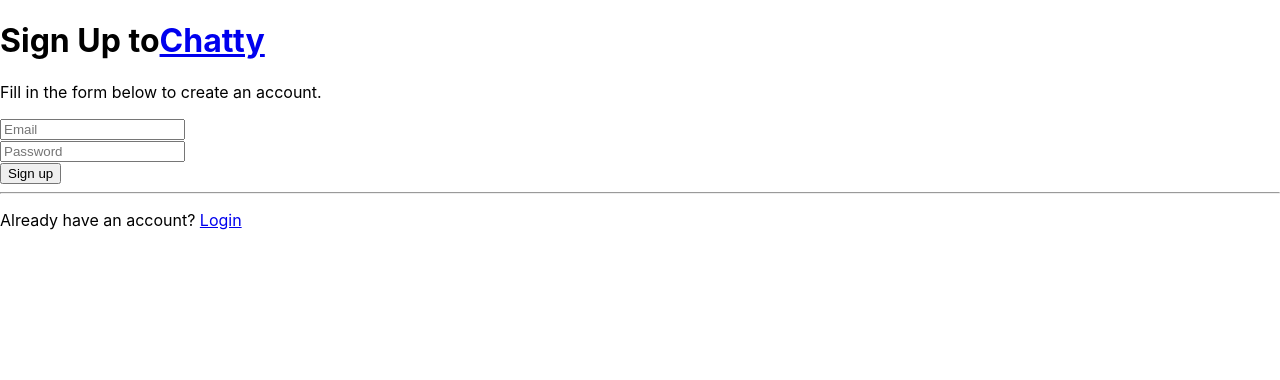
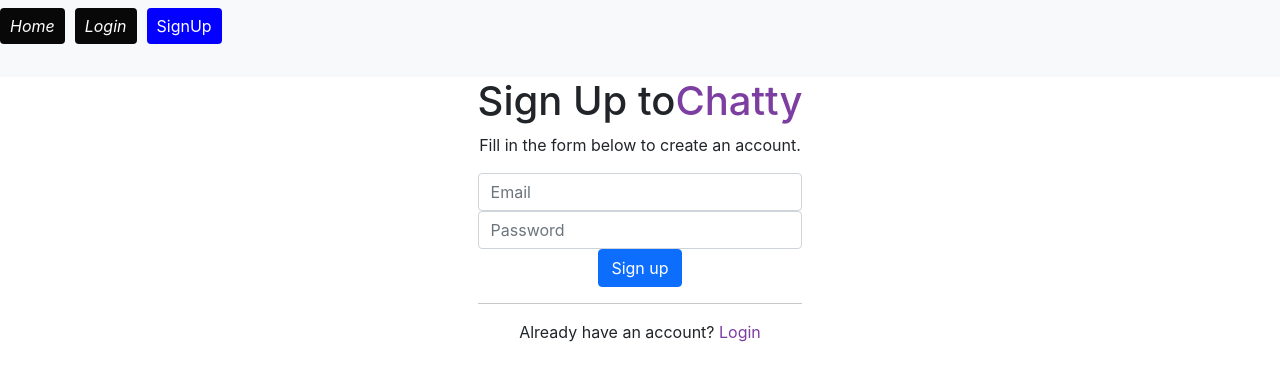
Before and after one commit to franccescogiordano/ChattyTaller, a React (Create React App) app: page /signup in a window 1280 px wide. Shown: the top 380 px of the page. Built offline with nearby package versions, Linux system fonts and the light colour scheme; no server answers.

Commit message:
api terminada

```diff
--- a/package.json
+++ b/package.json
@@ -7,6 +7,7 @@
     "@testing-library/react": "^12.1.4",
     "@testing-library/user-event": "^13.5.0",
     "firebase": "^9.6.10",
+    "moment": "^2.29.2",
     "react": "^18.0.0",
     "react-dom": "^18.0.0",
     "react-router-dom": "^6.3.0",
--- a/public/index.html
+++ b/public/index.html
@@ -15,6 +15,7 @@
       user's mobile device or desktop. See https://developers.google.com/web/fundamentals/web-app-manifest/
     -->
     <link rel="manifest" href="%PUBLIC_URL%/manifest.json" />
+    <link href="https://cdn.jsdelivr.net/npm/bootstrap@5.1.3/dist/css/bootstrap.min.css" rel="stylesheet" integrity="sha384-1BmE4kWBq78iYhFldvKuhfTAU6auU8tT94WrHftjDbrCEXSU1oBoqyl2QvZ6jIW3" crossorigin="anonymous">
     <!--
       Notice the use of %PUBLIC_URL% in the tags above.
       It will be replaced with the URL of the `public` folder during the build.
--- a/src/App.jsx
+++ b/src/App.jsx
@@ -6,12 +6,13 @@
 	Navigate
 } from 'react-router-dom';
 import Home from './pages/Home';
+import './index.css';
 import Chat from './pages/Chat';
 import SignUp from './pages/SignUp';
 import Login from './pages/Login';
 import { auth } from './services/firebase';
 import { onAuthStateChanged } from 'firebase/auth';
-
+import BarraDeNavegacion from './components/BarraDeNavegacion';
 
 function PublicOutlet({ authenticated, children }) {
   return (!authenticated ? children : <Navigate to='/chat' />);
@@ -49,10 +50,8 @@
 
   return state.loading === true ? (
 		<h2>Loading...</h2>
-	) : (
-    <Router>
-
-
+	) : ( <Router>
+       <BarraDeNavegacion className="barrita" authenticated={state.authenticated}/>
     <Routes>
       <Route path='/' element={<Home />} />
       <Route
@@ -61,26 +60,15 @@
           <PrivateOutlet authenticated={state.authenticated}>
             <Chat />
           </PrivateOutlet>
-        }
-      />
-
-      <Route
-        path='/signup'
-        element={
-          <PublicOutlet authenticated={state.authenticated}>
-            <SignUp />
-          </PublicOutlet>
-        }
-      />
-
+        }/>
+      <Route path='/signup' element={<PublicOutlet authenticated={state.authenticated}> <SignUp /></PublicOutlet> }/>
       <Route
         path='/login'
         element={
           <PublicOutlet authenticated={state.authenticated}>
             <Login />
           </PublicOutlet>
-        }
-      />
+        }/>
     </Routes>
   </Router>
   	);
--- /dev/null
+++ b/src/components/BarraDeNavegacion.jsx
@@ -0,0 +1,47 @@
+import React from 'react';
+import { Link, NavLink } from 'react-router-dom';
+function BarraDeNavegacion({ authenticated }) {
+	return (
+
+		<nav className='navbar navbar-expand-lg navbar-light bg-light'
+
+		>
+			<div className='nav'>
+				<NavLink
+					to='/'exact	className={({ isActive }) => (isActive ? 'active' : 'inactive')}	>	Home	</NavLink>
+			</div>
+			{authenticated ? (
+				<div className='nav'>
+					<NavLink
+						to='/chat'
+						className={({ isActive }) => (isActive ? 'active' : 'inactive')}
+					>
+						Chat
+					</NavLink>
+				</div>
+			) : (
+				<>
+					<div className='nav'>
+						<NavLink
+							to='/login'
+							className={({ isActive }) => (isActive ? 'active' : 'inactive')}
+						>
+							Login
+						</NavLink>
+					</div>
+					<div className='nav'>
+						<NavLink
+							to='/signup'
+							className={({ isActive }) => (isActive ? 'active' : 'inactive')}
+						>
+							SignUp
+						</NavLink>
+					</div>
+				</>
+			)}
+		</nav>
+
+	);
+}
+
+export default BarraDeNavegacion;
--- a/src/index.css
+++ b/src/index.css
@@ -11,7 +11,13 @@
   font-family: source-code-pro, Menlo, Monaco, Consolas, 'Courier New',
     monospace;
 }
-
+.nav a.active {
+  color: #fff;
+  background: #0400ff;
+}
+.nav a.inactive {
+  font-style: italic;
+}
 .divhome{
  display: flex;
  flex-direction: column;
@@ -20,3 +26,20 @@
   text-align: center;
   margin-top: "5px";
 }
+a {
+  color: #7d3ea1;
+  text-decoration: none;
+}
+
+
+.nav {
+  margin-bottom: 25px;
+}
+
+.nav a {
+  background: #080808;
+  border-radius: 4px;
+  padding: 6px 10px;
+  margin-right: 10px;
+  color: #fff;
+}
--- a/src/index.js
+++ b/src/index.js
@@ -3,6 +3,4 @@
 import App from './App';
 import ReactDOMClient from 'react-dom/client';
 
-ReactDOMClient.createRoot(
-document.getElementById('root'))
-.render(<App />);
+ReactDOMClient.createRoot(document.getElementById('root')).render(<App />);
--- a/src/pages/Chat.jsx
+++ b/src/pages/Chat.jsx
@@ -1,9 +1,12 @@
 import { auth } from "../services/firebase";
 import { db } from "../services/firebase"
+import { signOut } from 'firebase/auth';
+import moment from 'moment'
+import { onValue, push, ref } from 'firebase/database';
 import React, { Component, useEffect, useState } from 'react';
 function Chat() {
   const [state, setState] = useState({
-        user: auth().currentUser,
+        user: auth.currentUser,
         chats: [],
         content: '',
         readError: null,
@@ -13,48 +16,58 @@
 
       const handleChange = (e) => {
         setState({
-          content: e.target.value
+          ...state,
+          content: e.target.value,
         });
       }
       const handleSubmit = async (e) => {
         e.preventDefault();
-        setState({ writeError: null });
+        setState({...state, writeError: null });
+        const newChat = {
+          author: state.user.email.split('@')[0],
+          content: state.content,
+          timestamp: Date.now(),
+          uid: state.user.uid,
+        };
         try {
-          await db.ref("chats").push({
-            content: state.content,
-            timestamp: Date.now(),
-            uid: state.user.uid
-          });
-          setState({ content: '' });
+          await push(ref(db, 'chatty'), newChat);
+          const newChats = [...state.chats, newChat];
+          setState({ ...state, chats: newChats, content: '' });
         } catch (error) {
-          setState({ writeError: error.message });
+          setState({...state, writeError: error.message });
         }
       }
       useEffect(() => {
-      setState({ readError: null });
+        setState({ ...state, readError: null });
       try {
-        db.ref("chats").on("value", snapshot => {
+        onValue(ref(db, 'chatty'), (snapshot) => {
           let chats = [];
           snapshot.forEach((snap) => {
             chats.push(snap.val());
           });
-          setState({ chats });
+          setState({ ...state, chats });
         });
-      } catch (error) {
-        setState({ readError: error.message });
+      } catch (e) {
+        setState({ ...state, readError: e.message });
       }
     }, []);
-    return ( <div>
+    return ( <div className="divhome">
+      <div>
+					Login in as: <strong>{state.user.email} </strong>
+					<button className="btn btn-warning" onClick={() => signOut(auth)}>Sign out</button>
+				</div>
               <div className="chats">
-                {state.chats.map(chat => {
-                  return <p key={chat.timestamp}>{chat.content}</p>
+                {state.chats.map((chat) => {
+                  return (<p key={chat.timestamp}>
+                  {chat.author} - {chat.content} ({moment(chat.timestamp).format('LT')})
+                </p>);
                 })}
               </div>
               {}
               <form onSubmit={handleSubmit}>
                 <input onChange={handleChange} value={state.content}></input>
                 {state.error ? <p>{state.writeError}</p> : null}
-                <button type="submit">Send</button>
+                <button  className="btn btn-primary" type="submit">Send</button>
               </form>
               <div>
                 Login in as: <strong>{state.user.email}</strong>
--- a/src/pages/Home.jsx
+++ b/src/pages/Home.jsx
@@ -2,12 +2,13 @@
 import { Link } from 'react-router-dom';
 
 function Home() {
-	return (
+	return (<>
 		<div className="div_home">
 			<h1>
 				Welcome to <Link to='/'>Chatty</Link>
 			</h1>
 		</div>
+        </>
 	);
 }
 export default Home;
--- a/src/pages/Login.jsx
+++ b/src/pages/Login.jsx
@@ -24,12 +24,8 @@
         } catch (error) {
           setState({ error: error.message });
         }
+    }
 
-    const handleChange = async (e) => {
-        setState({
-            [e.target.name]: e.target.value
-        });
-    }
 
     const handleSubmit =  async (e) =>{
         e.preventDefault();
@@ -44,56 +40,54 @@
 
 
         return (
-            <div>
-                <form
-                    autoComplete="off"
-                    onSubmit={handleSubmit}
-                >
+            <div className="divhome">
+                <form  className="form-group" autoComplete="off" onSubmit={handleSubmit} >
                     <h1>
                         Login to
                         <Link to="/">
                             Chatty
                         </Link>
                     </h1>
-                    <p>
+                    <p className="mb-0">
                         Fill in the form below to login to your account.
                     </p>
-                    <div>
-                        <input
+                    <div className="form-group">
+                        <input className="form-control"
                             placeholder="Email"
                             name="email"
                             type="email"
-                            onChange={handleChange}
+                            onChange={(e) => setState({...state,email : e.target.value})}
                             value={state.email}
                         />
                     </div>
-                    <div>
+                    <div className="form-group">
                         <input
+                        className="form-control"
                             placeholder="Password"
                             name="password"
-                            onChange={handleChange}
+                            onChange={(e) => setState({...state,password : e.target.value})}
                             value={state.password}
                             type="password"
                         />
                     </div>
-                    <div>
+                    <div className="form-group">
                         {state.error ? (
                             <p>{state.error}</p>
                         ) : null}
-                        <button type="submit">Login</button>
+                        <button className="btn btn-primary" type="submit">Login</button>
                     </div>
                     <hr />
-                    <p>
+                    <p className="lead">
                         Don't have an account? <Link to="/signup">Sign up</Link>
                     </p>
-                    <button type="button" onClick={githubSignIn}>Sign up with GitHub</button>
-          <p>Or</p>
-                    <button onClick={googleSignIn} type="button">
+                    <button className="btn btn-primary" type="button" onClick={githubSignIn}>Sign up with GitHub</button>
+          <p className="mb-0">Or</p>
+                    <button className="btn btn-primary" onClick={googleSignIn} type="button">
                         Sign up with Google
                     </button>
                 </form>
             </div>
         );
-     }
+
     }
 export default Login;
--- a/src/pages/Signup.jsx
+++ b/src/pages/Signup.jsx
@@ -20,32 +20,30 @@
       }
     };
 
-    return (
-        <>
-      <div>
-        <form onSubmit={handleSubmit}>
+    return ( <div className="divhome">
+    <form className="form-group" onSubmit={handleSubmit}>
           <h1>
             Sign Up to
           <Link to="/">Chatty</Link>
           </h1>
           <p>Fill in the form below to create an account.</p>
-          <div>
-            <input placeholder="Email" name="email" type="email" 	onChange={(e) => setState({email : e.target.value})} value={state.email}></input>
+          <div className="form-group">
+            <input  className="form-control" placeholder="Email" name="email" type="email" 	onChange={(e) => setState({...state,email : e.target.value})} value={state.email}></input>
           </div>
-          <div>
-            <input placeholder="Password" name="password" onChange={(e) => setState({password : e.target.value})} value={state.password} type="password"></input>
+          <div className="form-group">
+            <input  className="form-control" placeholder="Password" name="password" onChange={(e) => setState({...state,password : e.target.value})} value={state.password} type="password"></input>
           </div>
-          <div>
+          <div className="form-group">
             {state.error ? <p>{state.error}</p> : null}
-            <button type="submit">Sign up</button>
+            <button  className="btn btn-primary" type="submit">Sign up</button>
           </div>
           <hr></hr>
-          <p>Already have an account? <Link to="/login">Login</Link></p>
+          <p className="mb-0" >Already have an account? <Link to="/login">Login</Link></p>
 
         </form>
 
     </div>
-    </>
+
     );
   }
   export default SignUp;
```
Also changed, not shown: src/helpers/auth.jsx (+11 -9 lines), 1 other file (tests, documents, lock files or other folders).
